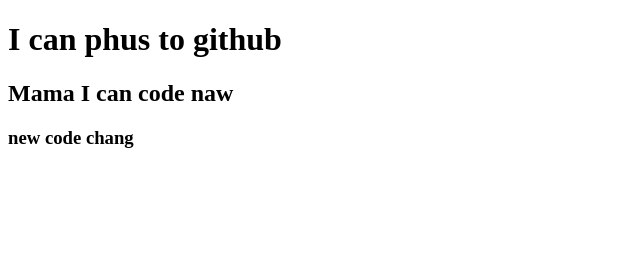
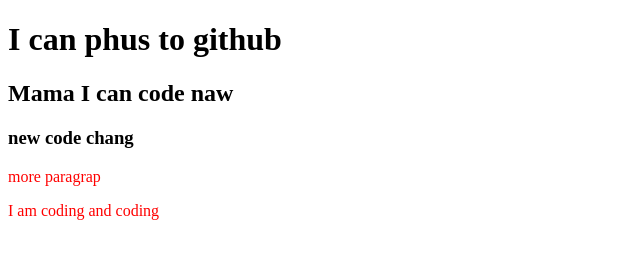
Before and after one commit to mdsojibrana/my-second-repo, a plain HTML site: page index.html in a window 1280 px wide. Shown: the whole page, without its empty margins (0-640 px from the left). Drawn offline with Linux system fonts and the light colour scheme.

Commit message:
style added

```diff
--- a/index.html
+++ b/index.html
@@ -5,10 +5,13 @@
     <meta http-equiv="X-UA-Compatible" content="IE=edge">
     <meta name="viewport" content="width=device-width, initial-scale=1.0">
     <title>My github second repo</title>
+    <link rel="stylesheet" href="style.css">
 </head>
 <body>
     <h1>I can phus to github</h1>
     <h2>Mama I can code naw</h2>
     <h3>new code chang</h3>
+    <p>more paragrap</p>
+    <p>I am coding and coding</p>
 </body>
 </html>
--- /dev/null
+++ b/style.css
@@ -0,0 +1,3 @@
+p{
+    color: red;
+}
```
